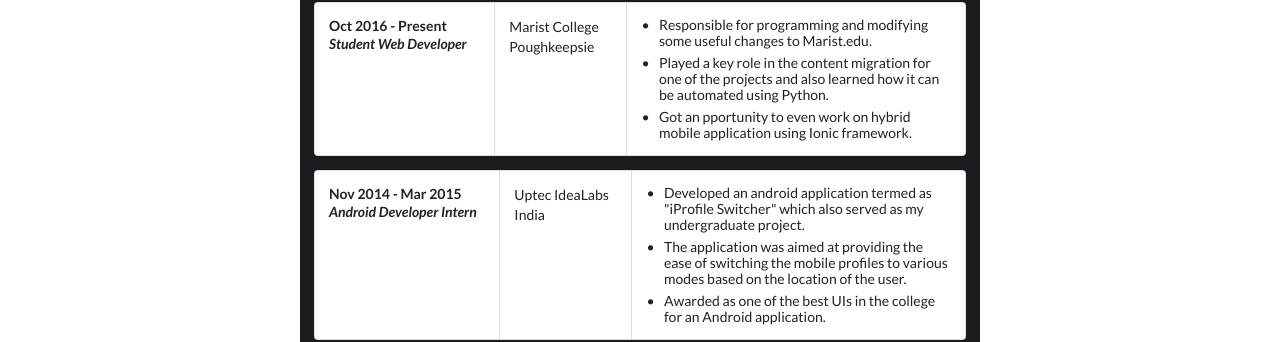
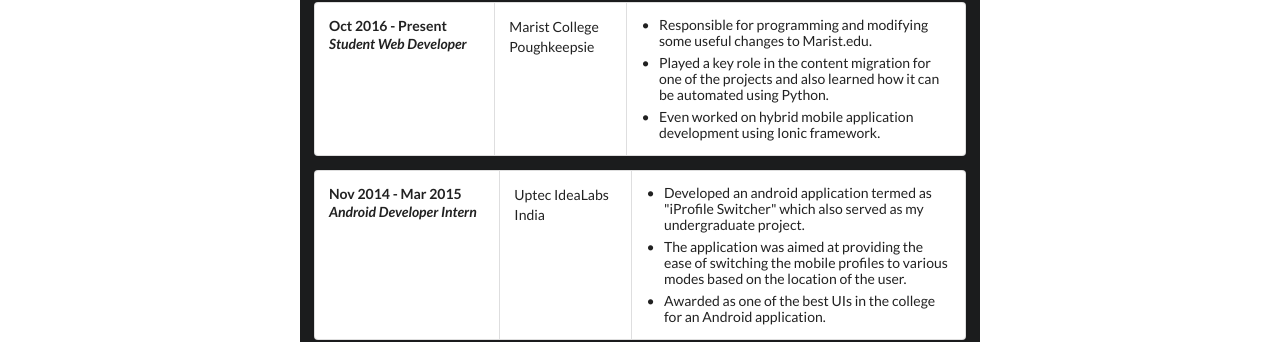
Before and after one commit to dainvinc/dainvinc.github.io, a Jekyll site: the page built from resume.html, in a window 1280 px wide. Shown: the part 435-777 px from the top of the page. Built offline with Jekyll 4.4.1, drawn with Linux system fonts in a browser that asks for light colours; nearby versions of some CDN libraries.

Commit message:
Corrected a typo in the sentence and refactored

```diff
--- a/resume.html
+++ b/resume.html
@@ -49,7 +49,7 @@ permalink: /resume.html
             <ul class="ui list">
                 <li>Responsible for programming and modifying some useful changes to Marist.edu.</li>
                 <li>Played a key role in the content migration for one of the projects and also learned how it can be automated using Python.</li>
-                <li>Got an pportunity to even work on hybrid mobile application using Ionic framework.</li>
+                <li>Even worked on hybrid mobile application development using Ionic framework.</li>
             </ul>
         </div>
     </div>
```
